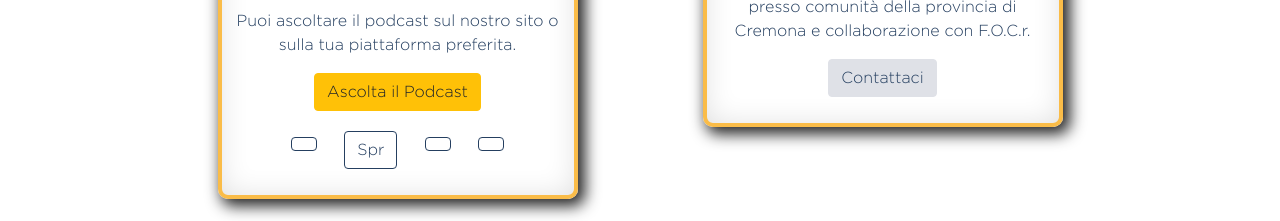
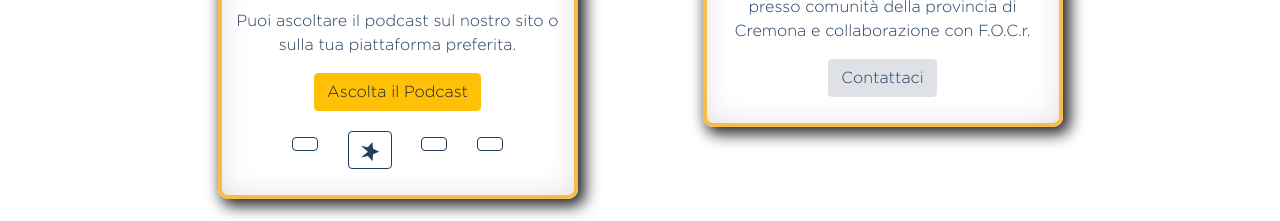
Before and after one commit to Malv93/eduway, a Next.js app: page / in a window 1280 px wide. Shown: the part 1200-1421 px from the top of the page. Built offline with nearby package versions, Linux system fonts and the light colour scheme.

Commit message:
Add custom spreaker logo and buttons

```diff
--- /dev/null
+++ b/components/buttons/spreakerButton.js
@@ -0,0 +1,43 @@
+import { useState } from "react";
+import styles from "../../styles/buttons/spreakerButton.module.css";
+import Button from "react-bootstrap/Button";
+
+export default function SpreakerButton(props) {
+  const [isActive, setIsActive] = useState(false);
+
+  const activate = (event) => {
+    setIsActive(true);
+    console.log(event.type);
+  };
+  const deactivate = (event) => {
+    setIsActive(false);
+    console.log(event.type);
+  };
+
+  return (
+    <a href="https://www.spreaker.com/show/eduway-the-podcast" target="_blank">
+      <Button
+        onMouseEnter={activate}
+        onMouseLeave={deactivate}
+        onFocus={activate}
+        onBlur={deactivate}
+        variant="outline-light" /*it is overridden by className if bluenavy is true */
+        className={props.bluenavy && "bluenavy-button-outline"}
+      >
+        <svg
+          className={
+            styles.spreakerLogo +
+            " " +
+            (props.bluenavy ? styles.bluenavy : styles.light) +
+            " " +
+            (isActive && styles.active)
+          }
+          xmlns="http://www.w3.org/2000/svg"
+          viewBox="0 0 96 100"
+        >
+          <polygon points="36,51 0,81 36,73 60,100 63,64 96,50 63,35 59,0 36,27 0,20  " />
+        </svg>
+      </Button>
+    </a>
+  );
+}
--- a/components/home/activities.js
+++ b/components/home/activities.js
@@ -6,6 +6,7 @@ import Row from "react-bootstrap/Row";
 import Col from "react-bootstrap/Col";
 import Link from "next/link";
 import Fade from "react-reveal/Fade";
+import SpreakerButton from "../buttons/spreakerButton";
 
 export default function Activities() {
   return (
@@ -49,12 +50,7 @@ export default function Activities() {
                       <i class="fab fa-spotify"></i>
                     </Button>
                   </a>
-                  <a
-                    href="https://www.spreaker.com/show/eduway-the-podcast"
-                    target="_blank"
-                  >
-                    <Button className="bluenavy-button-outline">Spr</Button>
-                  </a>
+                  <SpreakerButton bluenavy />
                   <a
                     href="https://podcasts.google.com/feed/aHR0cHM6Ly93d3cuc3ByZWFrZXIuY29tL3Nob3cvNDYxNzcwMC9lcGlzb2Rlcy9mZWVk"
                     target="_blank"
--- /dev/null
+++ b/styles/buttons/spreakerButton.module.css
@@ -0,0 +1,17 @@
+.spreakerLogo {
+  height: 1.2rem;
+}
+
+.bluenavy polygon {
+  fill: var(--primary-color);
+}
+.light polygon {
+  fill: #fff;
+}
+
+.bluenavy.active polygon {
+  fill: #fff;
+}
+.light.active polygon {
+  fill: var(--primary-color);
+}
```
Also changed, not shown: pages/podcast.js (+3 -13 lines), public/images/activities/spreaker.svg.
